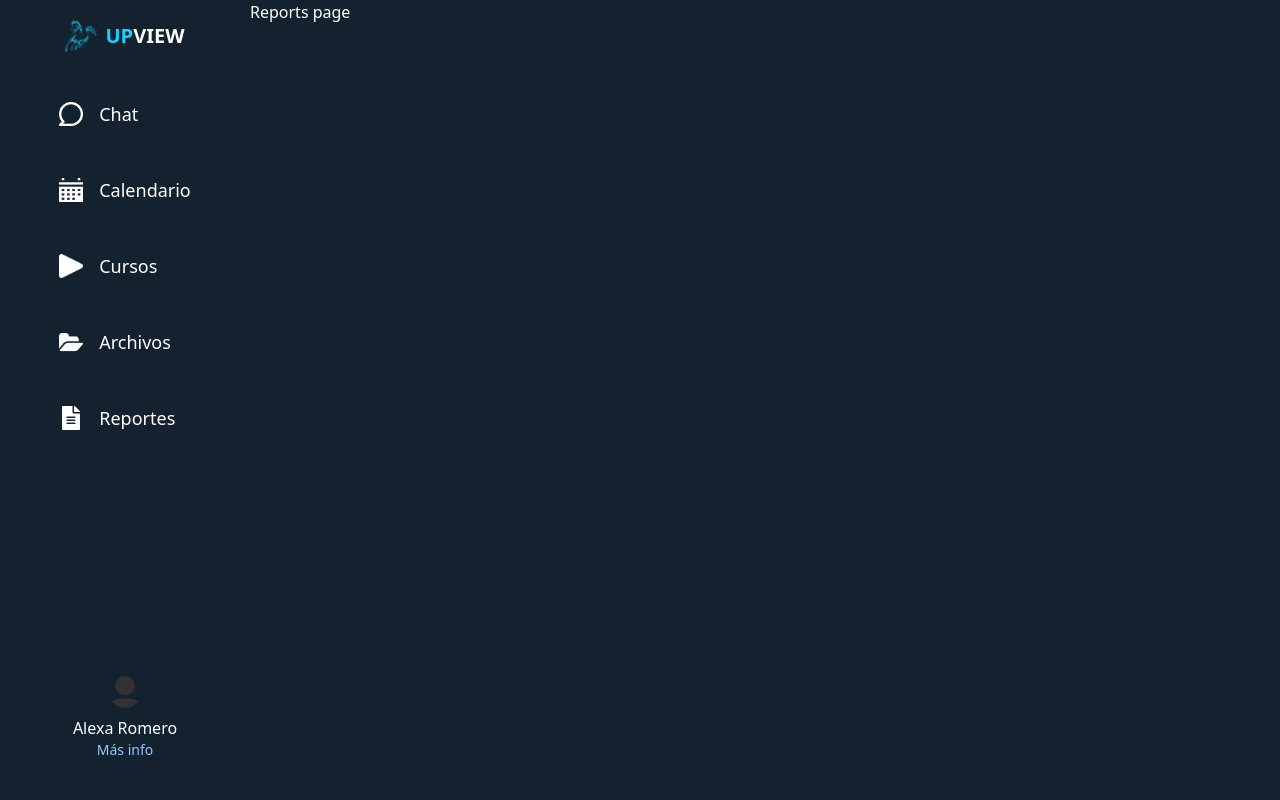
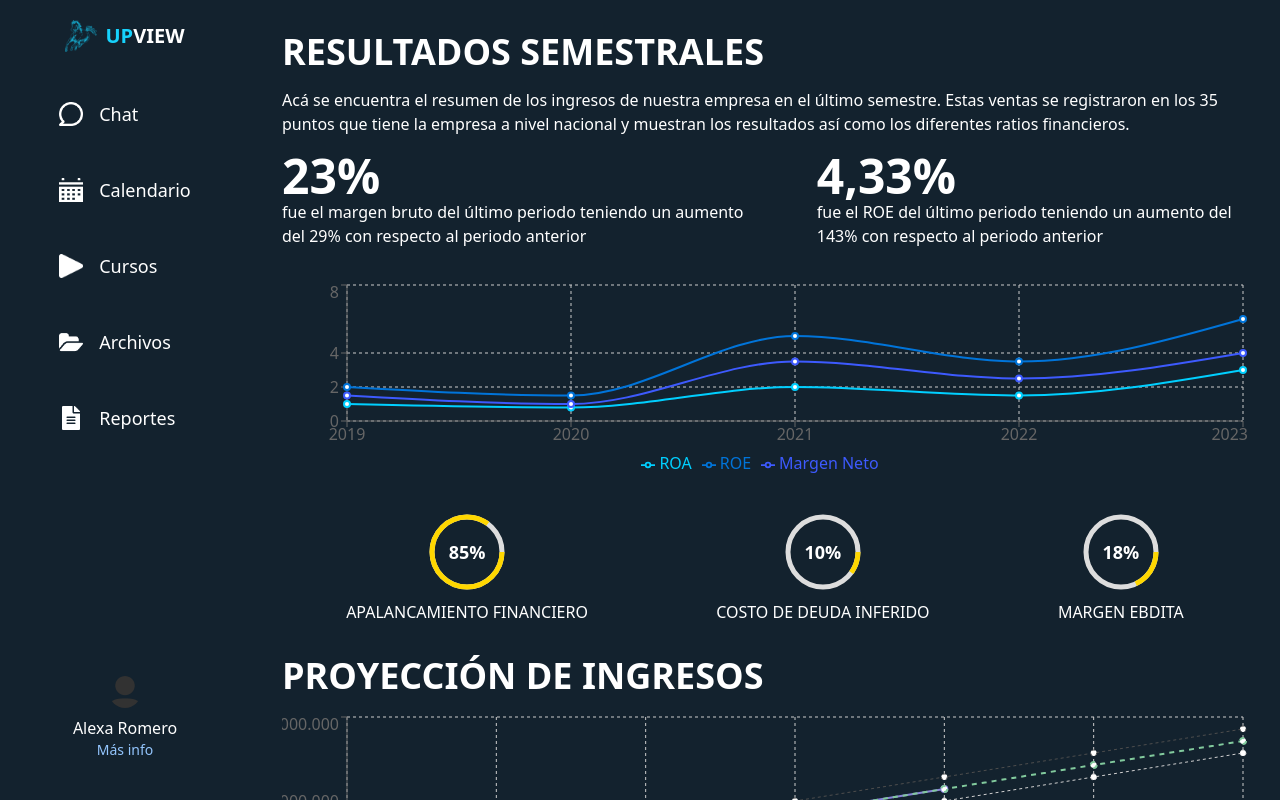
Before and after one commit to hackaton-2024-2/los-muchachones-upview, a React (Vite) app: page /reports in a window 1280 px wide. Built offline with nearby package versions, Linux system fonts and the light colour scheme.

Commit message:
create reports

```diff
--- a/package.json
+++ b/package.json
@@ -12,7 +12,9 @@
   "dependencies": {
     "react": "^18.3.1",
     "react-dom": "^18.3.1",
+    "react-icons": "^5.3.0",
     "react-router-dom": "^6.27.0",
+    "recharts": "^2.13.3",
     "rsuite": "^5.74.1"
   },
   "devDependencies": {
--- a/src/pages/reports.tsx
+++ b/src/pages/reports.tsx
@@ -1,5 +1,183 @@
-const Reports = () => {
-	return <div>Reports page</div>;
+import React, { useState } from 'react';
+import { LineChart, Line, XAxis, YAxis, CartesianGrid, Tooltip, ResponsiveContainer, Legend } from 'recharts';
+import { FaArrowLeft, FaArrowRight, FaChartLine, FaBullseye, FaLightbulb, FaShieldAlt } from 'react-icons/fa';
+
+const lineChartData = [
+  { year: '2019', roa: 1.0, roe: 2.0, margenNeto: 1.5 },
+  { year: '2020', roa: 0.8, roe: 1.5, margenNeto: 1.0 },
+  { year: '2021', roa: 2.0, roe: 5.0, margenNeto: 3.5 },
+  { year: '2022', roa: 1.5, roe: 3.5, margenNeto: 2.5 },
+  { year: '2023', roa: 3.0, roe: 6.0, margenNeto: 4.0 },
+];
+
+const forecastData = [
+  { year: '2019', ingresos: 800000000, prev: 800000000, limiteInferior: 750000000, limiteSuperior: 850000000 },
+  { year: '2020', ingresos: 850000000, prev: 850000000, limiteInferior: 800000000, limiteSuperior: 900000000 },
+  { year: '2021', ingresos: 900000000, prev: 900000000, limiteInferior: 850000000, limiteSuperior: 950000000 },
+  { year: '2022', ingresos: 1000000000, prev: 1000000000, limiteInferior: 950000000, limiteSuperior: 1050000000 },
+  { year: '2023', ingresos: 1100000000, prev: 1100000000, limiteInferior: 1050000000, limiteSuperior: 1150000000 },
+  { year: '2024', ingresos: null, prev: 1200000000, limiteInferior: 1150000000, limiteSuperior: 1250000000 },
+  { year: '2025', ingresos: null, prev: 1300000000, limiteInferior: 1250000000, limiteSuperior: 1350000000 },
+];
+
+const insights = [
+  {
+    icon: <FaChartLine className="text-3xl text-blue-400" />,
+    title: "Crecimiento Consistente",
+    description: "El crecimiento anual de los ingresos muestra una tendencia estable y positiva, lo cual es un signo de una estrategia empresarial sólida y de éxito en la retención de clientes."
+  },
+  {
+    icon: <FaBullseye className="text-3xl text-green-400" />,
+    title: "Proyección Positiva",
+    description: "Con base en la proyección de ingresos, se espera que la empresa alcance $1,300 millones para 2025. Este incremento presenta una oportunidad para reinvertir en desarrollo de producto y expansión de mercado."
+  },
+  {
+    icon: <FaShieldAlt className="text-3xl text-yellow-400" />,
+    title: "Margen de Seguridad",
+    description: "Los límites de confianza superior e inferior proporcionan un margen de seguridad que ayuda a planificar frente a posibles fluctuaciones del mercado."
+  },
+  {
+    icon: <FaLightbulb className="text-3xl text-purple-400" />,
+    title: "Recomendación Estratégica",
+    description: "Aprovechar el crecimiento proyectado para diversificar la cartera de productos y explorar nuevas áreas geográficas. Mantener los niveles de apalancamiento bajo control."
+  },
+];
+
+const ProgressCircle = ({ percentage, label }) => {
+  return (
+    <div className="flex flex-col items-center">
+      <div className="relative w-20 h-20">
+        <svg className="w-full h-full">
+          <circle
+            cx="40"
+            cy="40"
+            r="35"
+            stroke="#ddd"
+            strokeWidth="5"
+            fill="transparent"
+          />
+          <circle
+            cx="40"
+            cy="40"
+            r="35"
+            stroke="#FFD700"
+            strokeWidth="5"
+            fill="transparent"
+            strokeDasharray="219.91"
+            strokeDashoffset={(1 - percentage / 100) * 219.91}
+          />
+        </svg>
+        <span className="absolute inset-0 flex items-center justify-center text-lg font-bold">
+          {percentage}%
+        </span>
+      </div>
+      <p className="text-center mt-2">{label}</p>
+    </div>
+  );
 };
 
-export default Reports;
+const Report = () => {
+  const [currentInsight, setCurrentInsight] = useState(0);
+
+  const handleNextInsight = () => {
+    setCurrentInsight((prev) => (prev + 1) % insights.length);
+  };
+
+  const handlePrevInsight = () => {
+    setCurrentInsight((prev) => (prev - 1 + insights.length) % insights.length);
+  };
+
+  return (
+    <div className="bg-[#13222E] text-white p-8 h-screen overflow-y-scroll">
+      {/* Texto descriptivo y resultados semestrales */}
+      <div className="mb-8">
+        <h2 className="text-4xl font-bold mb-4">RESULTADOS SEMESTRALES</h2>
+        <p className="mb-4">
+          Acá se encuentra el resumen de los ingresos de nuestra empresa en el último semestre.
+          Estas ventas se registraron en los 35 puntos que tiene la empresa a nivel nacional y
+          muestran los resultados así como los diferentes ratios financieros.
+        </p>
+        <div className="flex gap-16">
+          <div>
+            <h3 className="text-5xl font-bold">23%</h3>
+            <p>fue el margen bruto del último periodo teniendo un aumento del 29% con respecto al periodo anterior</p>
+          </div>
+          <div>
+            <h3 className="text-5xl font-bold">4,33%</h3>
+            <p>fue el ROE del último periodo teniendo un aumento del 143% con respecto al periodo anterior</p>
+          </div>
+        </div>
+      </div>
+
+      {/* Gráfico de Líneas - ROA, ROE, Margen Neto */}
+      <div className="mb-8">
+        <ResponsiveContainer width="100%" height={200}>
+          <LineChart data={lineChartData}>
+            <CartesianGrid strokeDasharray="3 3" />
+            <XAxis dataKey="year" />
+            <YAxis />
+            <Tooltip />
+            <Legend />
+            <Line type="monotone" dataKey="roa" stroke="#00CFFF" strokeWidth={2} name="ROA" />
+            <Line type="monotone" dataKey="roe" stroke="#0074D9" strokeWidth={2} name="ROE" />
+            <Line type="monotone" dataKey="margenNeto" stroke="#3D5AFE" strokeWidth={2} name="Margen Neto" />
+          </LineChart>
+        </ResponsiveContainer>
+      </div>
+
+      {/* Gráficos circulares */}
+      <div className="flex justify-around mb-8">
+        <ProgressCircle percentage={85} label="APALANCAMIENTO FINANCIERO" />
+        <ProgressCircle percentage={10} label="COSTO DE DEUDA INFERIDO" />
+        <ProgressCircle percentage={18} label="MARGEN EBDITA" />
+      </div>
+
+      {/* Gráfico de Previsión de Ingresos */}
+      <div className="mb-8">
+        <h2 className="text-4xl font-bold mb-4">PROYECCIÓN DE INGRESOS</h2>
+        <ResponsiveContainer width="100%" height={400}>
+          <LineChart data={forecastData}>
+            <CartesianGrid strokeDasharray="3 3" />
+            <XAxis dataKey="year" />
+            <YAxis tickFormatter={(value) => new Intl.NumberFormat('es-CO', { style: 'currency', currency: 'COP', minimumFractionDigits: 0 }).format(value)} />
+            <Tooltip formatter={(value) => new Intl.NumberFormat('es-CO', { style: 'currency', currency: 'COP', minimumFractionDigits: 0 }).format(value)} />
+            <Legend />
+            <Line type="monotone" dataKey="ingresos" stroke="#8884d8" strokeWidth={2} name="Ingresos" />
+            <Line type="monotone" dataKey="prev" stroke="#82ca9d" strokeWidth={2} strokeDasharray="5 5" name="Previsión" />
+            <Line type="monotone" dataKey="limiteInferior" stroke="#d0d0d0" strokeWidth={1} strokeDasharray="3 3" name="Límite de confianza inferior" />
+            <Line type="monotone" dataKey="limiteSuperior" stroke="#4d4d4d" strokeWidth={1} strokeDasharray="3 3" name="Límite de confianza superior" />
+          </LineChart>
+        </ResponsiveContainer>
+      </div>
+
+      {/* Información de ganancias e insights */}
+      <div className="text-center mt-8 p-4 bg-gray-800 rounded-lg">
+        <h3 className="text-2xl font-bold">GANANCIAS</h3>
+        <p className="text-3xl font-bold mb-2">$393'060,40</p>
+        <p className="text-sm">(+80 % respecto al periodo anterior)</p>
+        <p className="mt-4">
+          Las ganancias siguen presentando un crecimiento en comparación a sus otros periodos. Los ingresos proyectados alcanzarán aproximadamente $1,300 millones en 2025, con un intervalo de confianza entre $1,250 millones y $1,350 millones.
+        </p>
+      </div>
+
+      {/* Apartado de Insights dinámicos */}
+      <div className="mt-8 p-6 bg-gray-900 rounded-lg flex flex-col items-center">
+        <div className="flex items-center justify-between w-full mb-4">
+          <button onClick={handlePrevInsight} className="text-white">
+            <FaArrowLeft />
+          </button>
+          <h3 className="text-2xl font-bold">{insights[currentInsight].title}</h3>
+          <button onClick={handleNextInsight} className="text-white">
+            <FaArrowRight />
+          </button>
+        </div>
+        <div className="flex flex-col items-center">
+          {insights[currentInsight].icon}
+          <p className="mt-4 text-center">{insights[currentInsight].description}</p>
+        </div>
+      </div>
+    </div>
+  );
+};
+
+export default Report;
```
Also changed, not shown: 1 other file (tests, documents, lock files or other folders).
